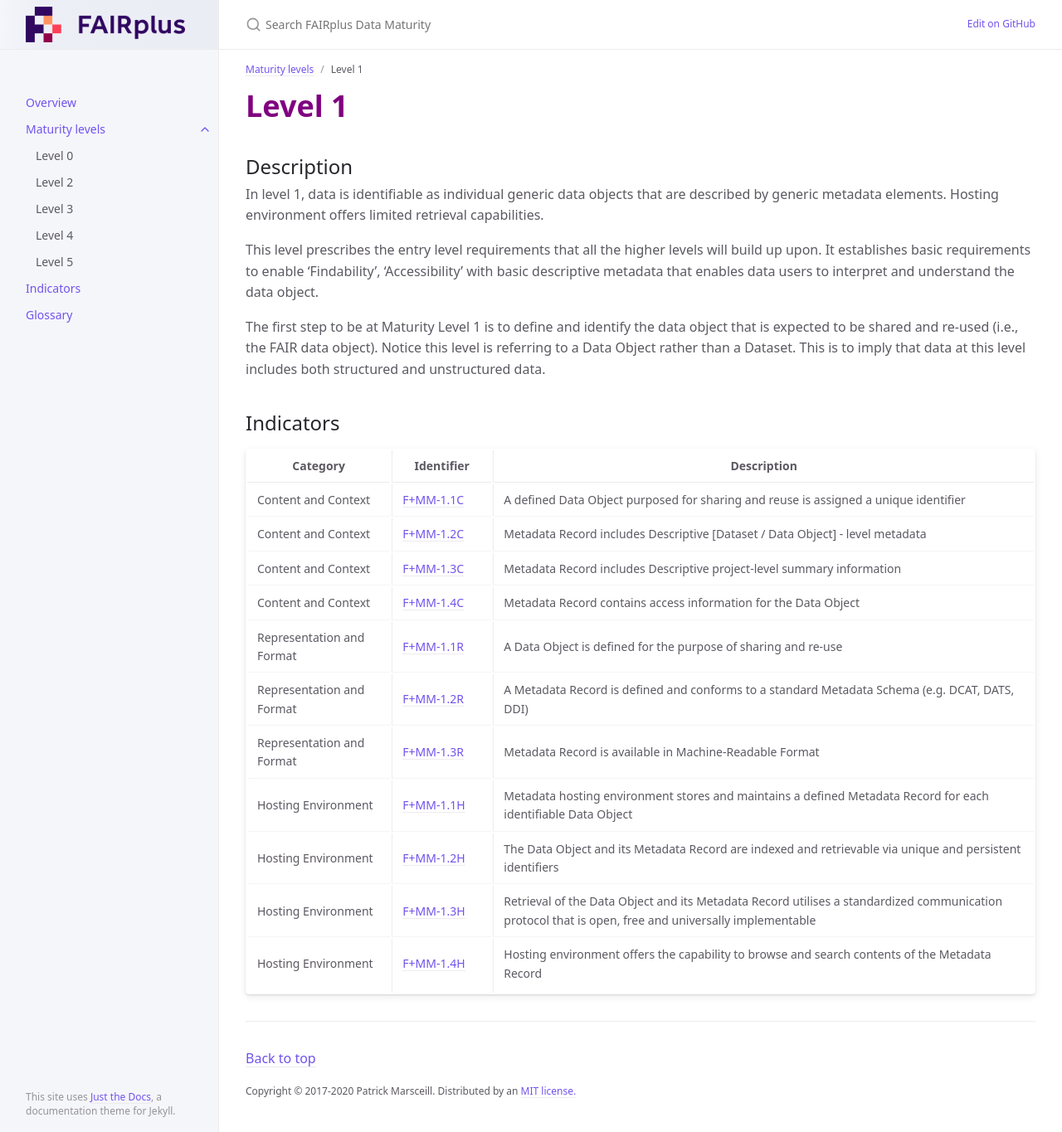
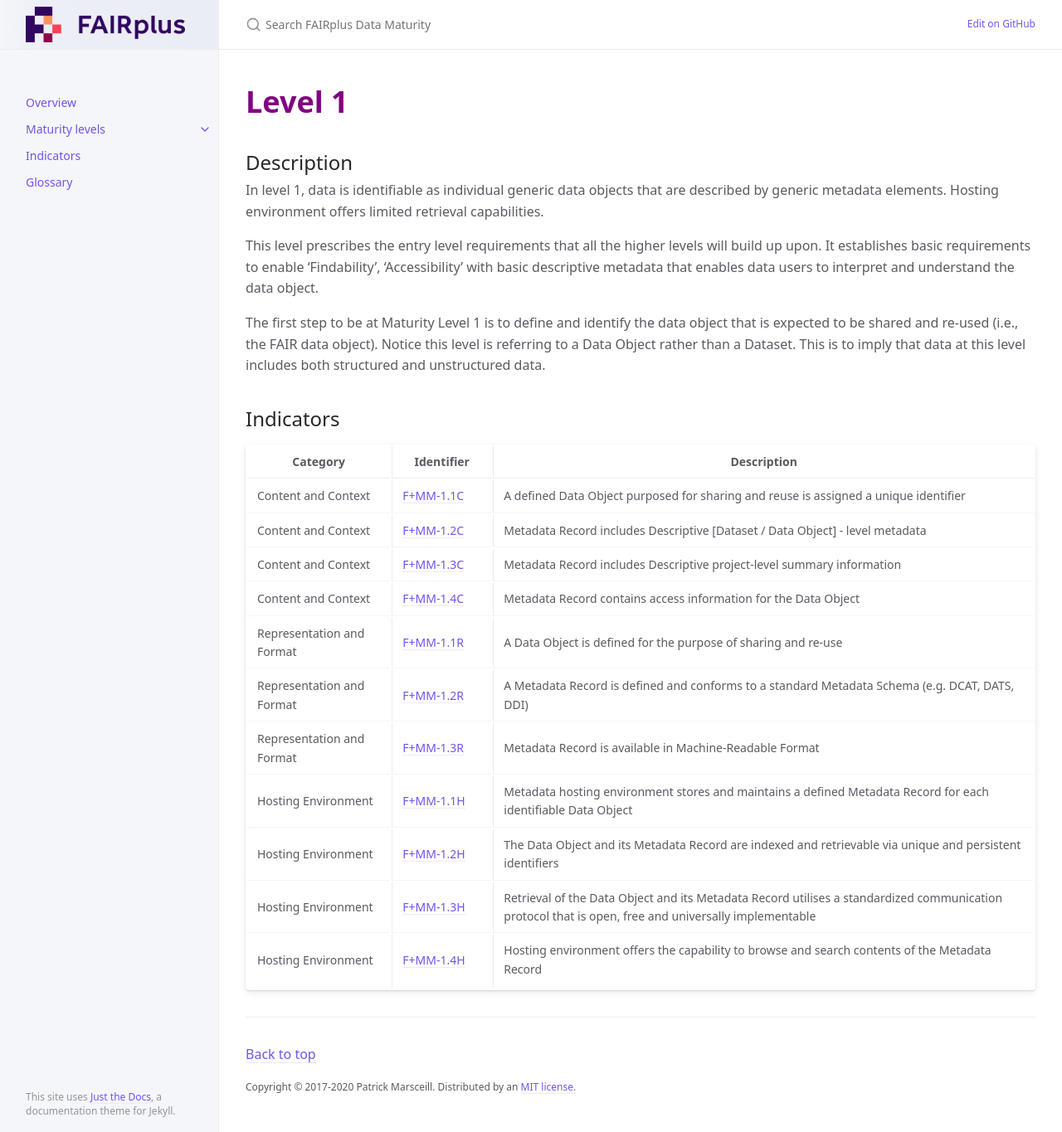
Before and after one commit to FAIRplus/Data-Maturity, a Jekyll site: the page built from docs/_levels/Level1.md, in a window 1280 px wide and 1365 px high. Shown: the whole window at 83% size. Built offline with Jekyll 4.4.1, drawn with Linux system fonts in a browser that asks for light colours.

Commit message:
Update Level1.md

```diff
--- a/docs/_levels/Level1.md
+++ b/docs/_levels/Level1.md
@@ -1,7 +1,6 @@
 ---
 layout: default
 title: Level 1
-parent: Maturity levels
 identifier: level1
 nav_order: 2
 ---
```
